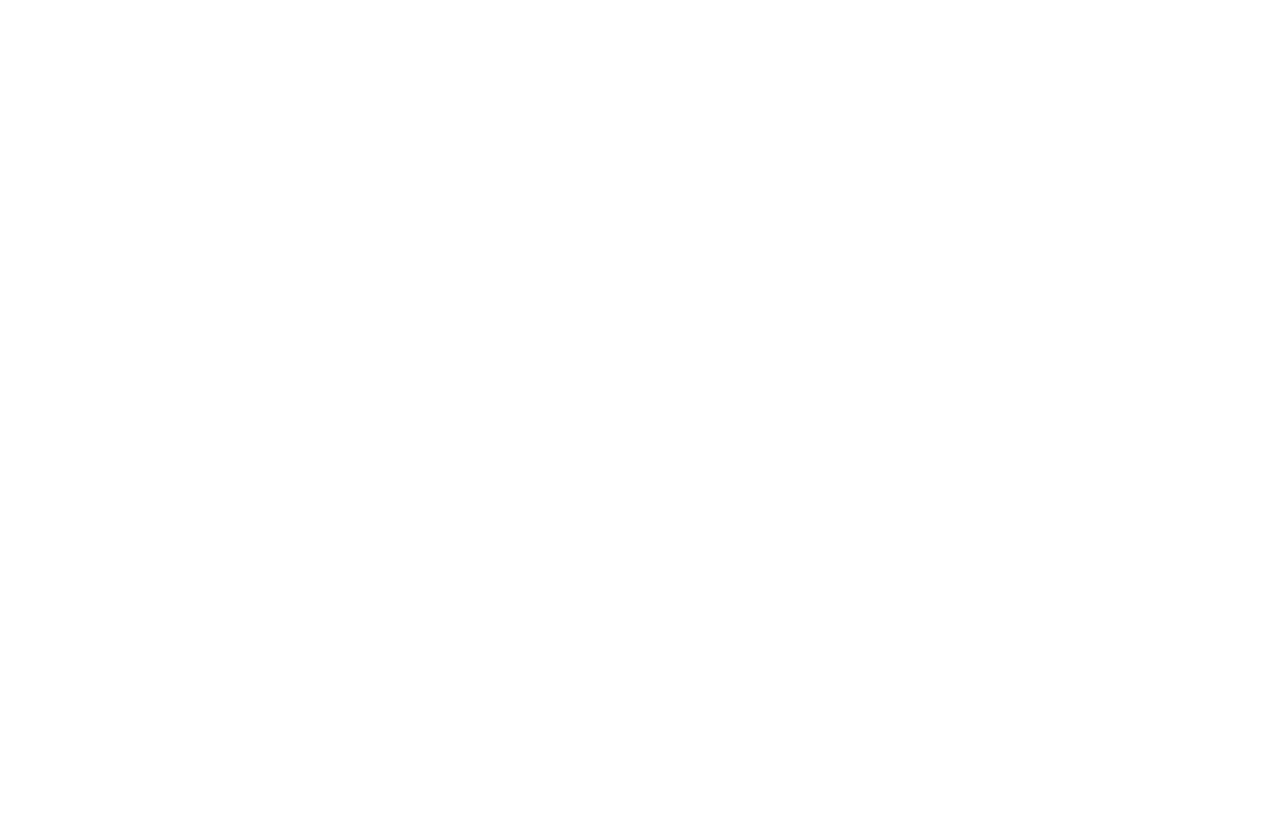
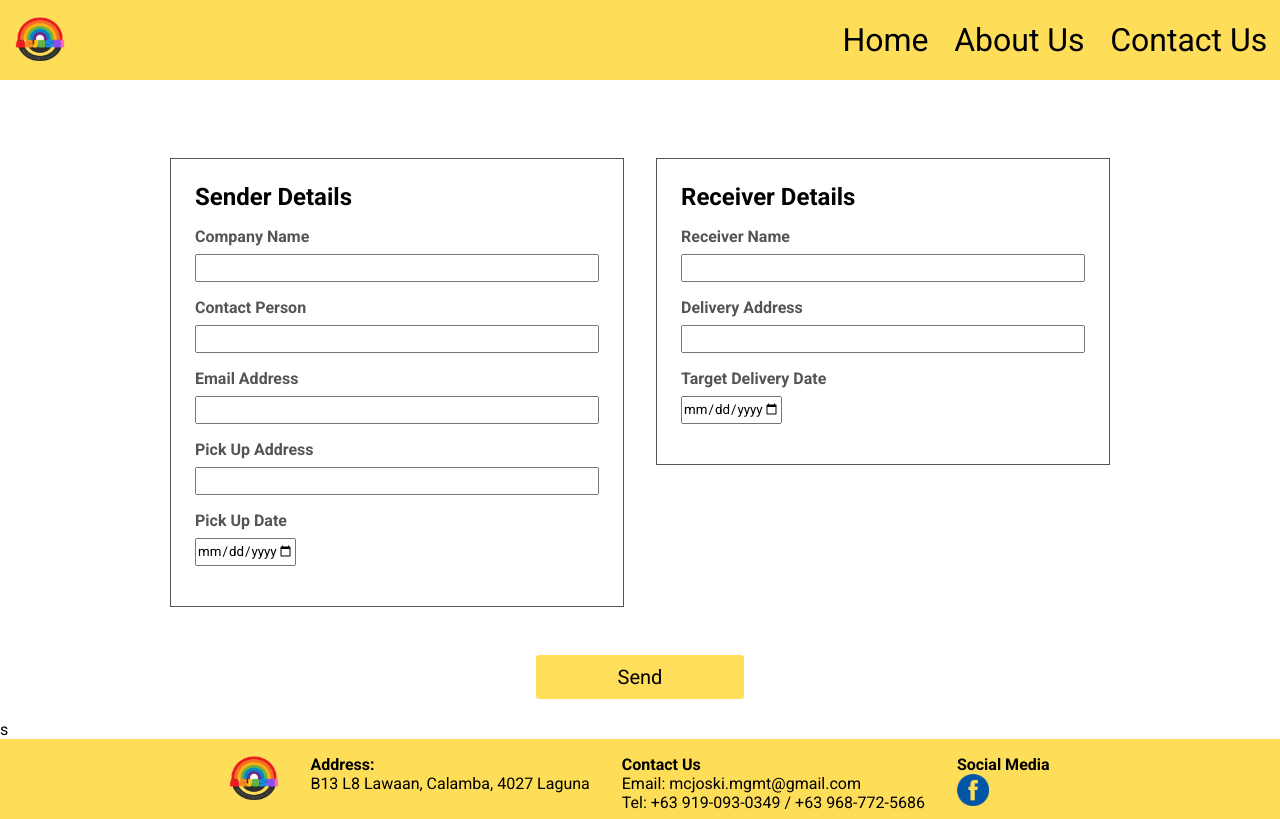
Before and after one commit to rlendaya/cmsc_207_final, a plain HTML site: page customer_page/customer_order_page.html in a window 1280 px wide. Drawn offline with Linux system fonts and the light colour scheme.

Commit message:
completed order page with JS

```diff
--- a/customer_page/contact_us.html
+++ b/customer_page/contact_us.html
@@ -10,7 +10,7 @@
       rel="stylesheet"
     />
     <link rel="stylesheet" href="./css/styles.css" />
-    <script src="./script.js" defer></script>
+    <script src="./script/script.js" defer></script>
     <title>Contact Us</title>
   </head>
   <body>
@@ -21,6 +21,7 @@
     -->
 
     <div class="header">
+      `
       <div class="logo">
         <a href="./index.html"
           ><img src="./img/mcjoski_logo.png" alt="logo"
@@ -54,7 +55,7 @@
             <label for="message">Message</label>
             <input type="textarea" name="message" id="message" required />
           </div>
-          <button type="submit"">Send</button>
+          <button type="submit">Send</button>
         </form>
       </div>
     </div>
--- /dev/null
+++ b/customer_page/css/styles_order_form.css
@@ -0,0 +1,203 @@
+* {
+  margin: 0;
+  font-family: Roboto;
+  overflow: hidden;
+}
+
+.header {
+  display: flex;
+  flex-direction: row;
+  height: 10vh;
+  justify-content: space-between;
+  background-color: #fede59;
+}
+
+.logo img {
+  /* background-color: #4caf50; */
+  max-width: 100%;
+  max-height: 100%;
+}
+
+.navBar {
+  display: inherit;
+}
+
+.navLinks {
+  color: black;
+  font-size: 2em;
+  padding-left: 1vw;
+  padding-right: 1vw;
+  align-content: center;
+  text-decoration: none;
+}
+
+.navLinks a {
+  text-decoration: none;
+  color: black;
+}
+
+.navLinks:hover {
+  background-color: #bea953;
+  color: #545454;
+}
+
+/* Start of CSS for container``*/
+
+.middleContainer {
+  position: relative;
+  height: 80vh;
+  display: flex;
+  align-items: center;
+  justify-content: center;
+  /* background-image: url("../img/mcjoski_nav_pic.jpg"); */
+  background-size: 100% 100%;
+}
+.loginContainer {
+  /* display: flex; */
+  top: 50%;
+  background-color: #545454;
+  padding: 1vw;
+  border-radius: 1%;
+  width: 25vw;
+  top: 50%;
+  left: 50%;
+}
+
+h1 {
+  margin-bottom: 20px;
+  font-size: 24px;
+}
+
+h2 {
+  font-size: 1.5rem;
+}
+.middleContainer form {
+  display: flex;
+  flex-direction: column;
+  align-items: center;
+  width: 100%;
+}
+.middleContainer label {
+  font-weight: bold;
+  font-size: 1rem;
+  color: #545454;
+  /* margin-bottom: 10px; */
+}
+
+.middleContainer input[type="date"] {
+  width: 24%;
+}
+.middleContainer input[type="email"],
+input[type="password"] {
+  padding-top: 0.5em;
+  padding-bottom: 0.5em;
+  border: 0.1em solid #545454;
+  border-radius: 3px;
+  margin-bottom: 15px;
+  width: 100%;
+  font-size: 16px;
+}
+button[type="submit"] {
+  background-color: #fede5a;
+  color: black;
+  padding: 10px 10px;
+  border: none;
+  border-radius: 3px;
+  cursor: pointer;
+  width: 100%;
+  font-size: 1.25em;
+}
+
+.footer {
+  background-color: #fede59;
+  display: flex;
+  flex-direction: row;
+  flex-wrap: nowrap;
+  justify-content: center;
+  height: 10vh;
+}
+
+.footer img {
+  max-width: 100%;
+  max-height: 100%;
+}
+
+.footerContainer {
+  display: flex;
+  flex-direction: column;
+  justify-content: flex-start;
+  padding-top: 1em;
+  padding-left: 1em;
+  padding-right: 1em;
+}
+
+.socialMediaLogo {
+  width: 2rem;
+}
+
+.footerHeaders {
+  font-size: 1rem;
+  font-weight: bold;
+}
+
+/* Form Container CSS */
+
+#orderForm {
+  /* width: 50vw; */
+  padding: 0;
+}
+
+#orderForm form {
+  display: flex;
+  flex-direction: column;
+  align-items: center;
+  /* background-color: green; */
+  justify-items: center;
+}
+
+#formContainers {
+  display: inherit;
+  align-items: baseline;
+}
+
+form div {
+  padding: 1rem;
+  margin: 1rem;
+}
+form h2 {
+  padding-bottom: 1rem;
+  margin: 0;
+}
+
+form input {
+  width: 25rem;
+  height: 1rem;
+  margin-top: 0.5rem;
+  margin-bottom: 1rem;
+  padding: 0.25rem 0;
+}
+
+#senderContainer {
+  display: flex;
+  width: fit-content;
+  flex-direction: column;
+  border: #545454 1px solid;
+  padding: 1.5rem;
+  font-size: 0.5vw;
+}
+
+#receiverContainer {
+  display: flex;
+  width: fit-content;
+  flex-direction: column;
+  flex-wrap: wrap;
+  border: #545454 1px solid;
+  padding: 1.5rem;
+  margin-top: 1.5rem;
+  margin-bottom: 1rem;
+  font-size: 0.5vw;
+}
+
+#orderForm button {
+  width: 20%;
+}
--- a/customer_page/customer_order_page.html
+++ b/customer_page/customer_order_page.html
@@ -0,0 +1,108 @@
+<!DOCTYPE html>
+<html lang="en">
+  <head>
+    <meta charset="UTF-8" />
+    <meta name="viewport" content="width=device-width, initial-scale=1.0" />
+    <link rel="preconnect" href="https://fonts.googleapis.com" />
+    <link rel="preconnect" href="https://fonts.gstatic.com" crossorigin />
+    <link
+      href="https://fonts.googleapis.com/css2?family=Roboto:ital,wght@0,100;0,300;0,400;0,500;0,700;0,900;1,100;1,300;1,400;1,500;1,700;1,900&display=swap"
+      rel="stylesheet"
+    />
+    <link rel="stylesheet" href="./css/styles_order_form.css" />
+    <script src="./script/customer_order_form.js" defer></script>
+    <title>Customer Order Form</title>
+  </head>
+  <body>
+    <!-- Start of code for the banner which includes the following:
+
+      1. Logo
+      2. Links for the navigation
+    -->
+
+    <div class="header">
+      <div class="logo">
+        <a href="./index.html"
+          ><img src="./img/mcjoski_logo.png" alt="logo"
+        /></a>
+      </div>
+      <!-- <div class="filler"></div> -->
+
+      <div class="navBar">
+        <div class="navLinks"><a href="./index.html">Home</a></div>
+        <div class="navLinks"><a href="./about_us.html">About Us</a></div>
+        <div class="navLinks"><a href="./contact_us.html">Contact Us</a></div>
+      </div>
+    </div>
+
+    <div class="middleContainer" id="orderContainer">
+      <div id="orderForm">
+        <form>
+          <div id="formContainers">
+            <div id="senderContainer">
+              <h2>Sender Details</h2>
+              <!-- Form inputs for Sender -->
+              <label for="companyName">Company Name</label>
+              <input type="text" name="companyName" id="companyName" />
+
+              <label for="senderContactPerson">Contact Person</label>
+              <input
+                type="text"
+                name="senderContactPerson"
+                id="senderContactPerson"
+              />
+              <label for="senderEmail">Email Address</label>
+              <input type="text" name="senderEmail" id="senderEmail" />
+              <label for="pickUpAddress">Pick Up Address</label>
+              <input type="text" name="pickUpAddress" id="pickUpAddress" />
+              <label for="pickUpDate">Pick Up Date</label>
+              <input type="date" name="pickUpDate" id="pickUpDate" />
+            </div>
+            <!-- Inputs for receiver -->
+            <div id="receiverContainer">
+              <h2>Receiver Details</h2>
+
+              <label for="receiverName">Receiver Name</label>
+              <input type="text" name="receiverName" id="receiverName" />
+              <label for="deliveryAddress">Delivery Address</label>
+              <input type="text" name="deliveryAddress" id="deliveryAddress" />
+              <label for="deliveryDate">Target Delivery Date</label>
+              <input type="date" name="deliveryDate" id="deliveryDate" />
+            </div>
+          </div>
+          <!-- Submit button -->
+          <button type="submit">Send</button>
+        </form>
+      </div>
+    </div>
+
+    s
+    <div class="footer">
+      <div><img src="./img/mcjoski_logo.png" alt="logo" /></div>
+
+      <div class="footerContainer">
+        <p class="footerHeaders">Address:</p>
+        <p>B13 L8 Lawaan, Calamba, 4027 Laguna</p>
+      </div>
+      <div class="footerContainer">
+        <p class="footerHeaders">Contact Us</p>
+        <p>Email: mcjoski.mgmt@gmail.com</p>
+        <p>Tel: +63 919-093-0349 / +63 968-772-5686</p>
+      </div>
+
+      <div class="footerContainer">
+        <p class="footerHeaders">Social Media</p>
+        <a
+          href="https://www.facebook.com/mcjoskienterprisecorp"
+          target="_blank"
+        >
+          <img
+            class="socialMediaLogo"
+            src="./img/facebook-logo-icon-facebook-logo-png-transparent-svg-vector-bie-supply-16.png"
+            alt="facebook logo"
+          />
+        </a>
+      </div>
+    </div>
+  </body>
+</html>
--- /dev/null
+++ b/customer_page/script/customer_order_form.js
@@ -0,0 +1,43 @@
+// Customer order script
+const orderForm = document.getElementById("orderContainer");
+
+// event listener for form submission
+orderForm.addEventListener("submit", function (event) {
+  //  prevent default form submission
+  event.preventDefault();
+  // Get the value of the email variables
+
+  var senderName = document.getElementById("companyName").value;
+  var senderContactPerson = document.getElementById(
+    "senderContactPerson"
+  ).value;
+  var senderEmail = document.getElementById("senderEmail").value;
+  var senderAddress = document.getElementById("pickUpAddress").value;
+  var pickUpDate = document.getElementById("pickUpDate").value;
+  var receiverName = document.getElementById("receiverName").value;
+  var deliveryAddress = document.getElementById("deliveryAddress").value;
+  var deliverydate = document.getElementById("deliveryDate").value;
+
+  // Condition to check if email and message is not blank
+  if (
+    senderEmail === "" ||
+    senderAddress === "" ||
+    pickUpDate === "" ||
+    receiverName === "" ||
+    deliveryAddress === "" ||
+    deliveryDate === ""
+  ) {
+    alert("Please fill in all fields!");
+    return;
+  }
+
+  const thankYouOrder = document.createElement("p");
+  thankYouOrder.textContent =
+    "Thank you for your order! We will call you for more details.";
+
+  orderForm.innerHTML = "";
+  orderForm.appendChild(thankYouOrder);
+  orderForm.style.fontWeight = "bold";
+  orderForm.style.fontSize = "1.5rem";
+  orderForm.style.marginTop = "1.5rem";
+});
```
Also changed, not shown: customer_page/script.js (deleted, +0 -28 lines), customer_page/script/script.js (added, +58 -0 lines).
